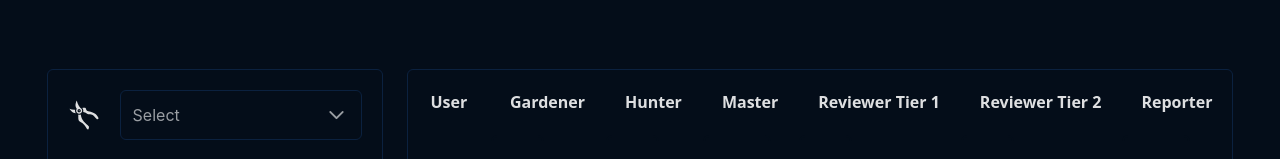
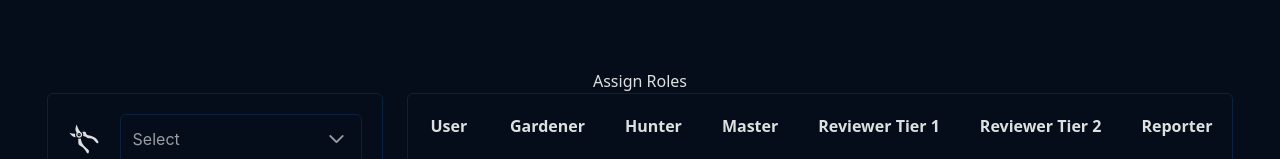
Before and after one commit to ai-autocoder/role-manager, a React (Create React App) app: page / in a window 1280 px wide. Shown: the part 163-322 px from the top of the page. Built offline with nearby package versions, Linux system fonts and the light colour scheme; no server answers.

Commit message:
First draft of assign role logic

```diff
--- a/src/App.js
+++ b/src/App.js
@@ -134,6 +134,42 @@ function App() {
     userSelected: undefined,
   }));
 
+  // Assign roles
+  function assignRoles() {
+    // Sort roles from the one with less users available to the one with more users
+    const sortedPool = pool.sort((a, b) => {
+      return a.usersAvailable.length - b.usersAvailable.length;
+    });
+
+    // For each available user, find who done the role least recently
+    sortedPool.forEach((role) => {
+      const roleCode = role.roleCode;
+      const assignedUser = {
+        name: "",
+        lastDone: -1,
+      };
+
+      role.usersAvailable.forEach((user) => {
+        // Find user in userHistory array
+        const userIndex = userHistory.findIndex(
+          (userHistory) => userHistory.name === user
+        );
+        // Find role in userHistory.lastDoneRoles array
+        const roleIndex = userHistory[userIndex].lastDoneRoles.findIndex(
+          (role) => role.role === roleCode
+        );
+        const lastDone = userHistory[userIndex].lastDoneRoles[roleIndex].lastDone;
+        if (lastDone > assignedUser.lastDone) {
+          assignedUser.name = userHistory[userIndex].name;
+			  assignedUser.lastDone = lastDone;
+        }
+      });
+
+      // Now assign set the state to assign role to assignedUser
+      selectHandler(role.id, assignedUser.name)
+    });
+  }
+
   // Build user history record
   const userHistory = team.map((user) => ({
     id: user.id,
@@ -171,7 +207,11 @@ function App() {
     );
   }
 
-  const [poolState, setPoolState] = useState(pool);
+	const [poolState, setPoolState] = useState(pool);
+
+	function selectHandler(roleId, user) {
+		setPoolState((poolState) => poolState.map((role) => role.id === roleId ? { ...role, userSelected: user } : role));
+	 }
 
   return (
     <div className="container min-w-full min-h-screen p-4">
@@ -183,9 +223,10 @@ function App() {
             element={
               <RoleCalculator
                 pool={poolState}
-                setPool={setPoolState}
+                setPool={selectHandler}
                 userHistory={userHistory}
-                enabledRoles={enabledRoles}
+						enabledRoles={enabledRoles}
+						assignHandler={assignRoles}
               />
             }
           />
--- a/src/components/roleCalculator.jsx
+++ b/src/components/roleCalculator.jsx
@@ -1,7 +1,7 @@
 import RoleCard from "./roleCard";
 import TableHistory from "./tableHistory";
 
-function RoleCalculator({ pool, setPool, userHistory, enabledRoles }) {
+function RoleCalculator({ pool, setPool, userHistory, enabledRoles, assignHandler }) {
   // if weekending does not match with current week, show 'calculate roles' button
   const isCurrentWeek = (() => {
     const today = new Date();
@@ -14,19 +14,17 @@ function RoleCalculator({ pool, setPool, userHistory, enabledRoles }) {
     return true;
   })();
 
-  function selectHandler(id, user) {
-    setPool((prevPool) => {
-      return prevPool.map((role) => {
-        return role.id === id ? { ...role, userSelected: user } : role;
-      });
-    });
-  }
+
+
   return (
     <div>
       <div className="week-selector text-2xl flex gap-10 justify-center	mb-16">
         <button>&lt;</button>
         <h2>{isCurrentWeek ? "Current Week" : "Week "}</h2>
         <button>&gt;</button>
+      </div>
+      <div className="flex justify-center">
+        <button onClick={assignHandler}>Assign Roles</button>
       </div>
       <div className="container mx-auto flex flex-wrap justify-center gap-6">
         <div className="flex-1 border border-solid border-surface-border rounded max-w-fit">
@@ -37,7 +35,7 @@ function RoleCalculator({ pool, setPool, userHistory, enabledRoles }) {
                 roleId={role.id}
                 team={role.usersAvailable}
                 selected={role.userSelected}
-                selectHandler={(user) => selectHandler(role.id, user)}
+                selectHandler={(user) => setPool(role.id, user)}
               />
             );
           })}
@@ -45,7 +43,7 @@ function RoleCalculator({ pool, setPool, userHistory, enabledRoles }) {
         <div className="flex-1 flex justify-center max-w-fit border border-solid border-surface-border rounded">
           <TableHistory
             userHistory={userHistory}
-            selectHandler={selectHandler}
+            selectHandler={setPool}
             pool={pool}
           />
         </div>
```
